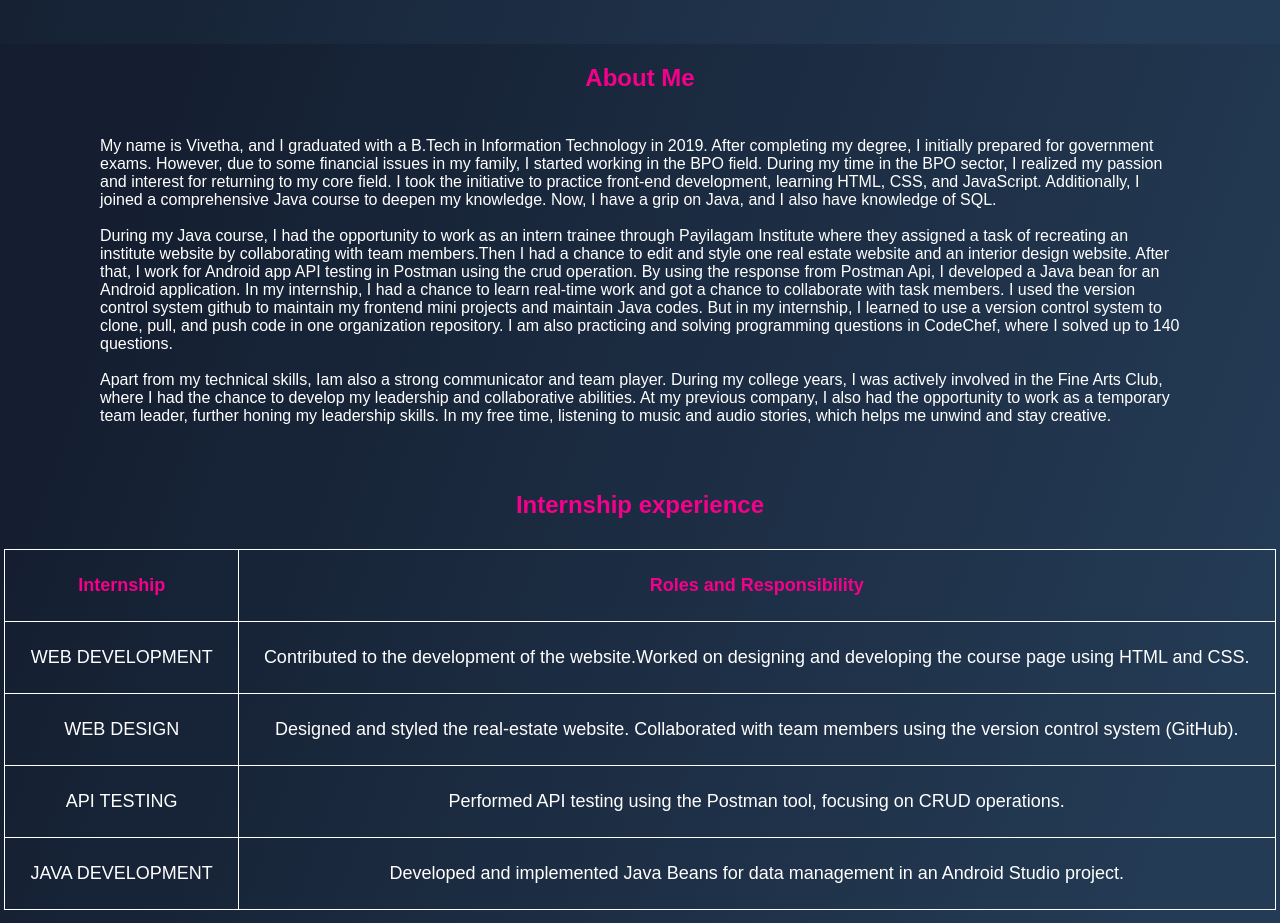
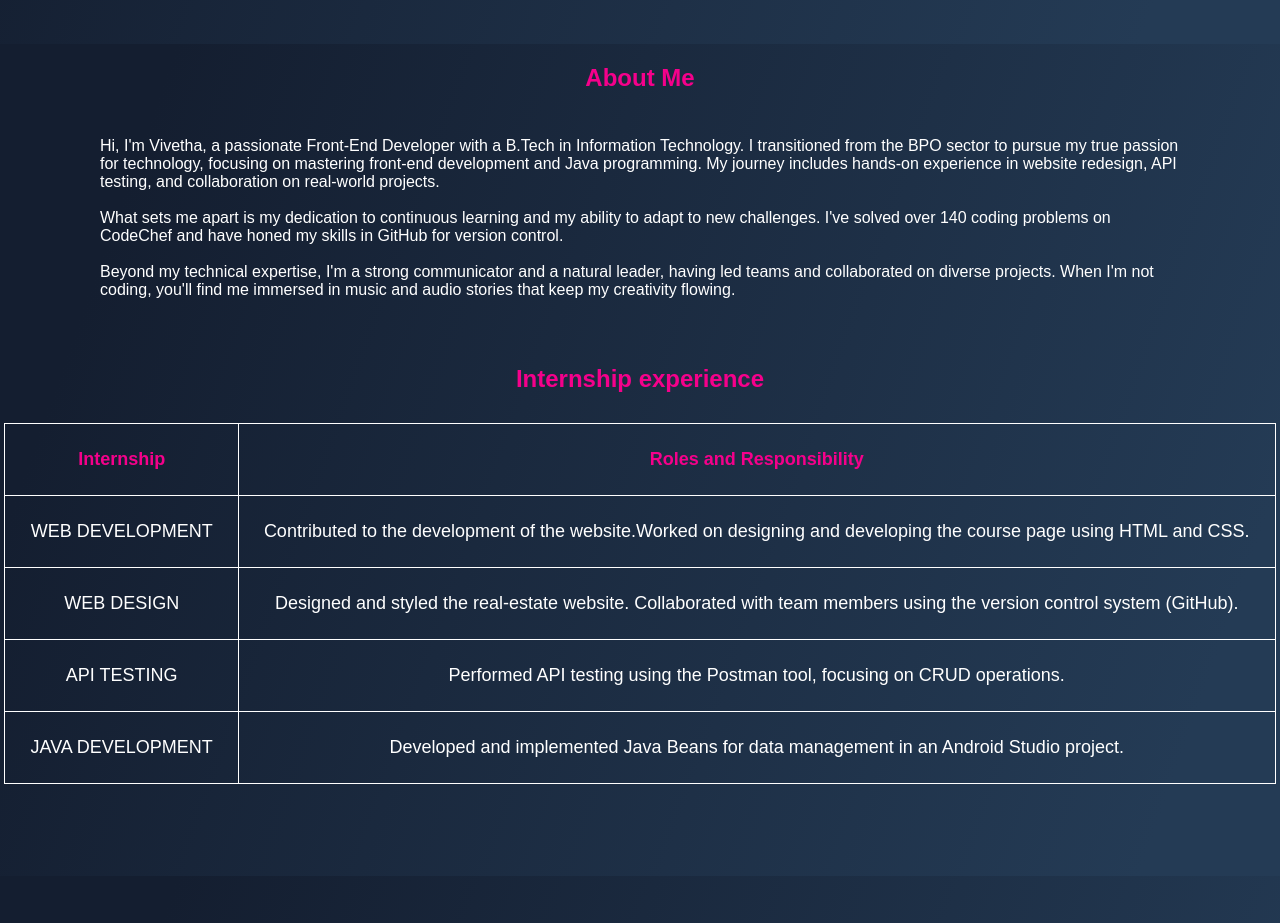
Before and after one commit to vivethaitech/my-portfolio, a plain HTML site: page index.html in a window 1280 px wide. Shown: the part 800-1723 px from the top of the page. Drawn offline with Linux system fonts and the light colour scheme.

Commit message:
updated via vscode

```diff
--- a/index.html
+++ b/index.html
@@ -32,14 +32,14 @@
             <h3><center>About Me</center></h3>
                 <div class="about_content">
 
-                    <p>My name is Vivetha, and I graduated with a B.Tech in Information Technology in 2019. After completing my degree, I initially prepared for government exams. However, due to some financial issues in my family, I started working in the BPO field.
+                    <p>Hi, I'm Vivetha, a passionate Front-End Developer with a B.Tech in Information Technology. I transitioned from the BPO sector to pursue my true passion for technology, focusing on mastering front-end development and Java programming. My journey includes hands-on experience in website redesign, API testing, and collaboration on real-world projects.
 
-                        During my time in the BPO sector, I realized my passion and interest for returning to my core field. I took the initiative to practice front-end development, learning HTML, CSS, and JavaScript. Additionally, I joined a comprehensive Java course to deepen my knowledge. Now, I have a  grip on Java, and I also have knowledge of SQL.
-                        <br><br>During my Java course, I had the opportunity to work as an intern trainee through Payilagam Institute where they assigned a task of recreating an institute website by collaborating with team members.Then I had a chance to edit and style one real estate website and an interior design website. After that, I work for Android app API testing in Postman using the crud operation. By using the response from Postman Api, I developed a Java bean for an Android application. In my internship, I had a chance to learn real-time work and got a chance to collaborate with task members. I used the version control system github to maintain my frontend mini projects and maintain Java codes. But in my internship, I learned to use a version control system to clone, pull, and push code in one organization repository. I am also practicing and solving programming questions in CodeChef, where I solved up to 140 questions.
 
-                      <br><br> Apart from my technical skills, Iam also a strong communicator and team player. During my college years, I was actively involved in the Fine Arts Club, where I had the chance to develop my leadership and collaborative abilities. At my previous company, I also had the opportunity to work as a temporary team leader, further honing my leadership skills.
+                        <br><br>What sets me apart is my dedication to continuous learning and my ability to adapt to new challenges. I've solved over 140 coding problems on CodeChef and have honed my skills in GitHub for version control.
 
-                       In my free time, listening to music and audio stories, which helps me unwind and stay creative.</p>
+                      <br><br> Beyond my technical expertise, I'm a strong communicator and a natural leader, having led teams and collaborated on diverse projects. When I'm not coding, you'll find me immersed in music and audio stories that keep my creativity flowing.
+
+                      </p>
 
                 </div>  <br><br>
                 <h3 class="intern"><center>Internship experience</center></h3>
```
